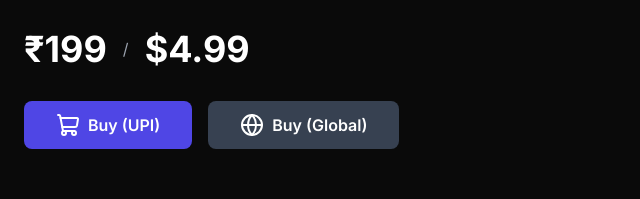
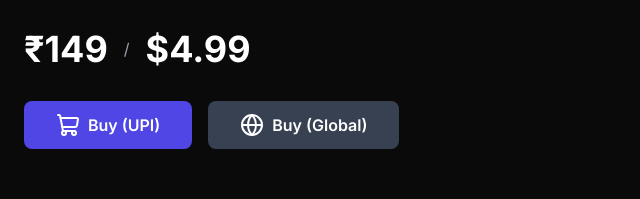
Before and after one commit to kaif95077/Flutter-Mastery-ebooks, a plain HTML site: page index.html in a window 1280 px wide. Shown: the part 563-762 px from the top of the page, 0-640 px from the left. Drawn offline with nearby package versions, Linux system fonts and the light colour scheme.

Commit message:
Price 149 Update index.html

```diff
--- a/index.html
+++ b/index.html
@@ -298,7 +298,7 @@
                             From total beginner to seasoned expert, this comprehensive guide is your one-stop resource for building beautiful, high-performance applications with Flutter.
                         </p>
                         <div class="flex justify-center md:justify-start items-center gap-4 mb-8">
-                            <span class="text-3xl md:text-4xl font-bold text-white">₹199</span>
+                            <span class="text-3xl md:text-4xl font-bold text-white">₹149</span>
                             <span class="text-gray-400">/</span>
                             <span class="text-3xl md:text-4xl font-bold text-white">$4.99</span>
                         </div>
```
